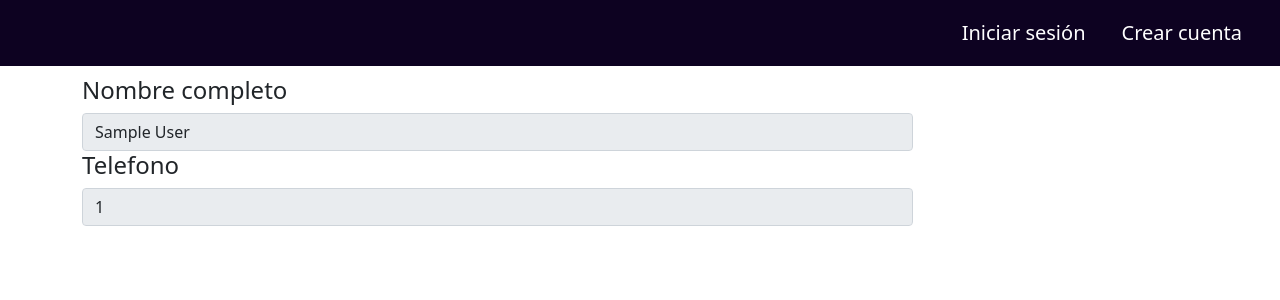
After one commit to gomezluis007/Reito, a Django app: page /usuarios/ver_info_pasajero/1 in a window 1280 px wide. The commit adds this page. Shown: the top 300 px of the page. Run offline with Django 3.2, Linux system fonts and the light colour scheme; tables that the repository leaves empty hold one stand-in row (values such as "Sample post").

Commit message:
Crear backend y frontend ver info pasajero

```diff
--- /dev/null
+++ b/reito/usuarios/templates/ver_info_pasajero.html
@@ -0,0 +1,29 @@
+{% extends "base1.html" %}
+{% load static %}
+
+{% block titulo %}
+    Descripcion pasajero
+{% endblock titulo %}
+
+{% block body %}
+<div class="container bootstrap snippet">
+    <div class="row">
+    	<div class="col-sm-9">
+          <div class="tab-content">
+            <div class="tab-pane active" id="home">
+                <div class="form-group">
+                    <div class="col-xs-6">
+                        <label for="fullname"><h4>Nombre completo</h4></label>
+                        <input type="text" class="form-control" name="full name" id="fullname"value="{{usuario}}" disabled>
+
+                        <label for="telefono"><h4>Telefono</h4></label>
+                        <input type="email" class="form-control" name="email" id="email"value="{{usuario.telefono}}" disabled>
+                    </div>
+                </div>
+            </div><!--/tab-pane-->
+        </div><!--/tab-content-->
+    </div><!--/col-9-->
+</div><!--/row-->
+</div>
+
+{% endblock body %}
--- a/reito/usuarios/urls.py
+++ b/reito/usuarios/urls.py
@@ -10,4 +10,5 @@ urlpatterns = [
     path('usuario/<int:pk>', views.VerUsuario.as_view(), name="ver_usuario"),
     path('mi-cuenta/', views.ver_mi_usuario, name="ver_mi_cuenta"),
     path('editar-cuenta/',views.editar_mi_usuario,name="editar_mi_cuenta"),
+    path('ver_info_pasajero/<int:pk>',views.ver_info_pasajero,name = "ver_info_pas")
 ]
--- a/reito/usuarios/views.py
+++ b/reito/usuarios/views.py
@@ -52,3 +52,10 @@ def editar_mi_usuario(request):
         "form":form
     }
     return render(request,"editar_usuarios.html",context)
+
+def ver_info_pasajero(request, pk):
+    user = get_object_or_404(Usuario,id=pk)
+    context= {
+        'usuario':user
+    }
+    return render(request,'ver_info_pasajero.html',context)
--- a/reito/viajes/templates/detalle_viaje.html
+++ b/reito/viajes/templates/detalle_viaje.html
@@ -39,11 +39,11 @@
           <td>{{viajero}}</td>
           </td>
           <td>
-              <!-- acciones -->
-
+            <a class="btn boton" href="{% url 'usuarios:ver_info_pas' viajero.id%}" >Ver informacion</a>
           </td>
       </tr>
       {% endfor %}
+
   </tbody>
 </table>
 <br>
```
